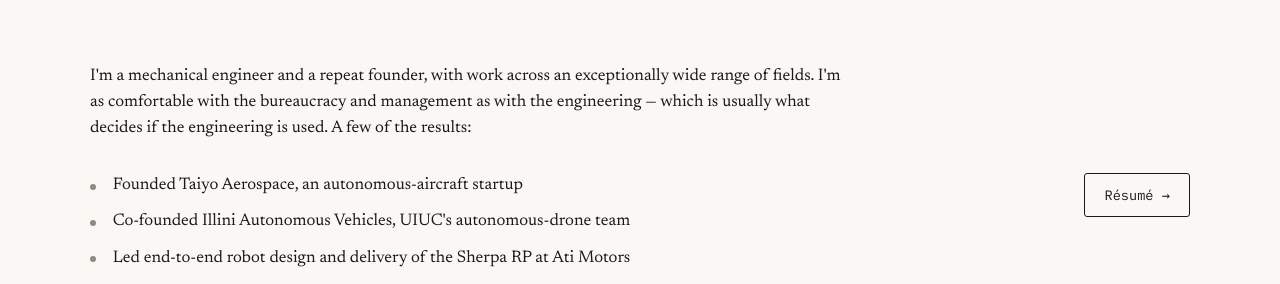
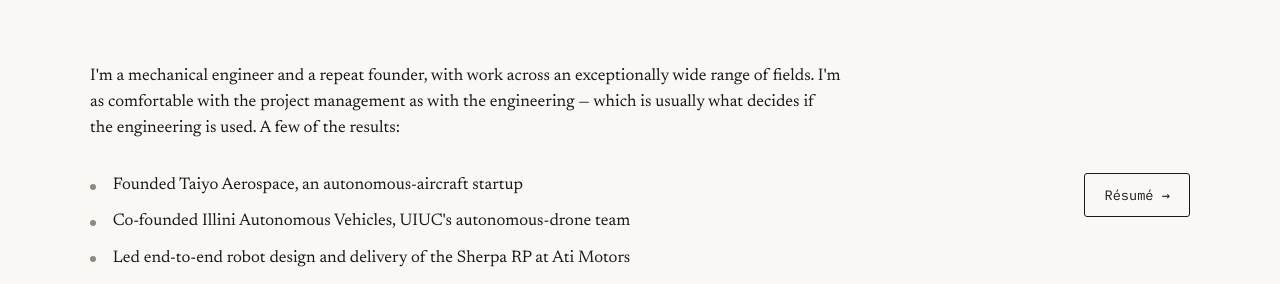
Before and after one commit to abhiramra/PortfolioWebsite, a Jekyll site: the page built from index.md, in a window 1280 px wide and 900 px high, scrolled down 673 px. Shown: the part 192-476 px from the top of the window. Built offline with Jekyll 4.4.1, drawn with Linux system fonts in a browser that asks for light colours.

Commit message:
Update index.md

```diff
--- a/index.md
+++ b/index.md
@@ -24,7 +24,7 @@
 </section>
 
 <section class="highlights wrap" aria-label="Highlights">
-  <p class="highlights-intro">I'm a mechanical engineer and a repeat founder, with work across an exceptionally wide range of fields. I'm as comfortable with the bureaucracy and management as with the engineering — which is usually what decides if the engineering is used. A few of the results:</p>
+  <p class="highlights-intro">I'm a mechanical engineer and a repeat founder, with work across an exceptionally wide range of fields. I'm as comfortable with the project management as with the engineering — which is usually what decides if the engineering is used. A few of the results:</p>
   <div class="highlights-row">
     <ul class="highlights-list">
       {% for h in site.data.highlights %}
```
